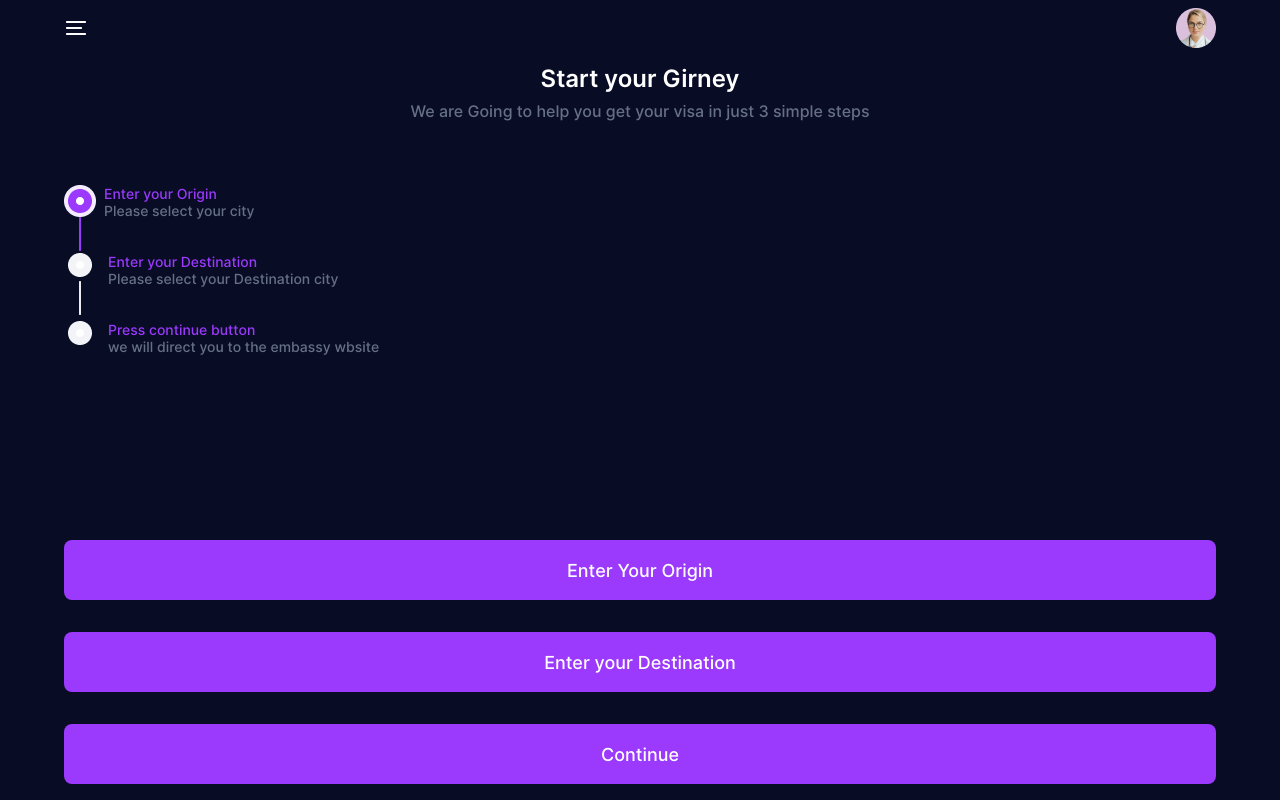
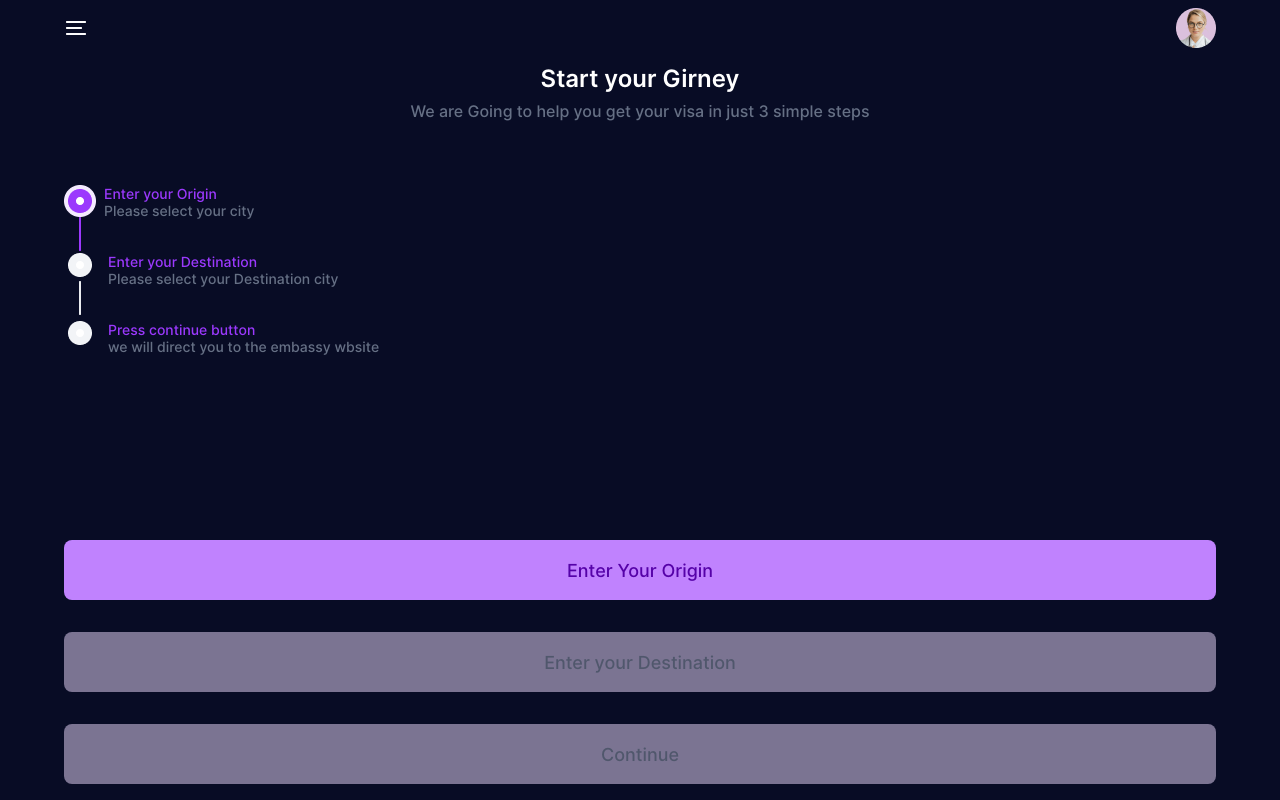
Before and after one commit to Alimohammadzadeh24/Girney, a React (Create React App) app: page /visa in a window 1280 px wide. Built offline with nearby package versions, Linux system fonts and the light colour scheme.

Commit message:
fix disabled button design and sava and push to repository

```diff
--- a/src/Pages/Visa/Visa.css
+++ b/src/Pages/Visa/Visa.css
@@ -46,11 +46,20 @@
     border: none;
     border-radius: 8px;
     padding: 0 14px;
-    background-color: #9B39FD;
-    color: #ffffff;
+    background-color: #C082FE;
+    color: #5502A8;
     font-weight: 500;
     width: 100%;
 }
+#btn3{
+    background-color: #9B39FD;
+    color: #ffffff;
+}
+#btn3:disabled{
+    background-color: #EDDBFF;
+    color: #98A2B3;
+}
+
 .wizard-start{
     width: 100%;
     display: flex;
@@ -107,3 +116,8 @@
     align-items: flex-start;
     margin-bottom: 34px;
 }
+.visa-btn:disabled{
+    opacity: 50%;
+    background-color: #EDDBFF;
+    color: #98A2B3;
+}
--- a/src/Pages/Visa/Visa.jsx
+++ b/src/Pages/Visa/Visa.jsx
@@ -3,6 +3,7 @@ import MenuVisa from '../../assets/img/menuVisa.png'
 import Avatar from '../../assets/img/Avatar.png'
 import './Visa.css'
 import SelectOrigin from '../../components/SelectOrigin/SelectOrigin'
+import $ from 'jquery'
 
 function Visa() {
     const [showOriginSelector , setShowOriginSelector] = useState(false)
@@ -46,9 +47,9 @@ function Visa() {
                     </div>
                 </div>
                 <div className="visa-buttons">
-                    <button onClick={showSelectOrigin} className='visa-btn'>Enter Your Origin</button>
-                    <button className='visa-btn'>Enter your Destination</button>
-                    <button className='visa-btn'>Continue</button>
+                    <button id='btn1' onClick={showSelectOrigin} className='visa-btn'>Enter Your Origin</button>
+                    <button id='btn2' className='visa-btn' disabled>Enter your Destination</button>
+                    <button id='btn3' className='visa-btn' disabled>Continue</button>
                 </div>
             </div>
         </div>
```
